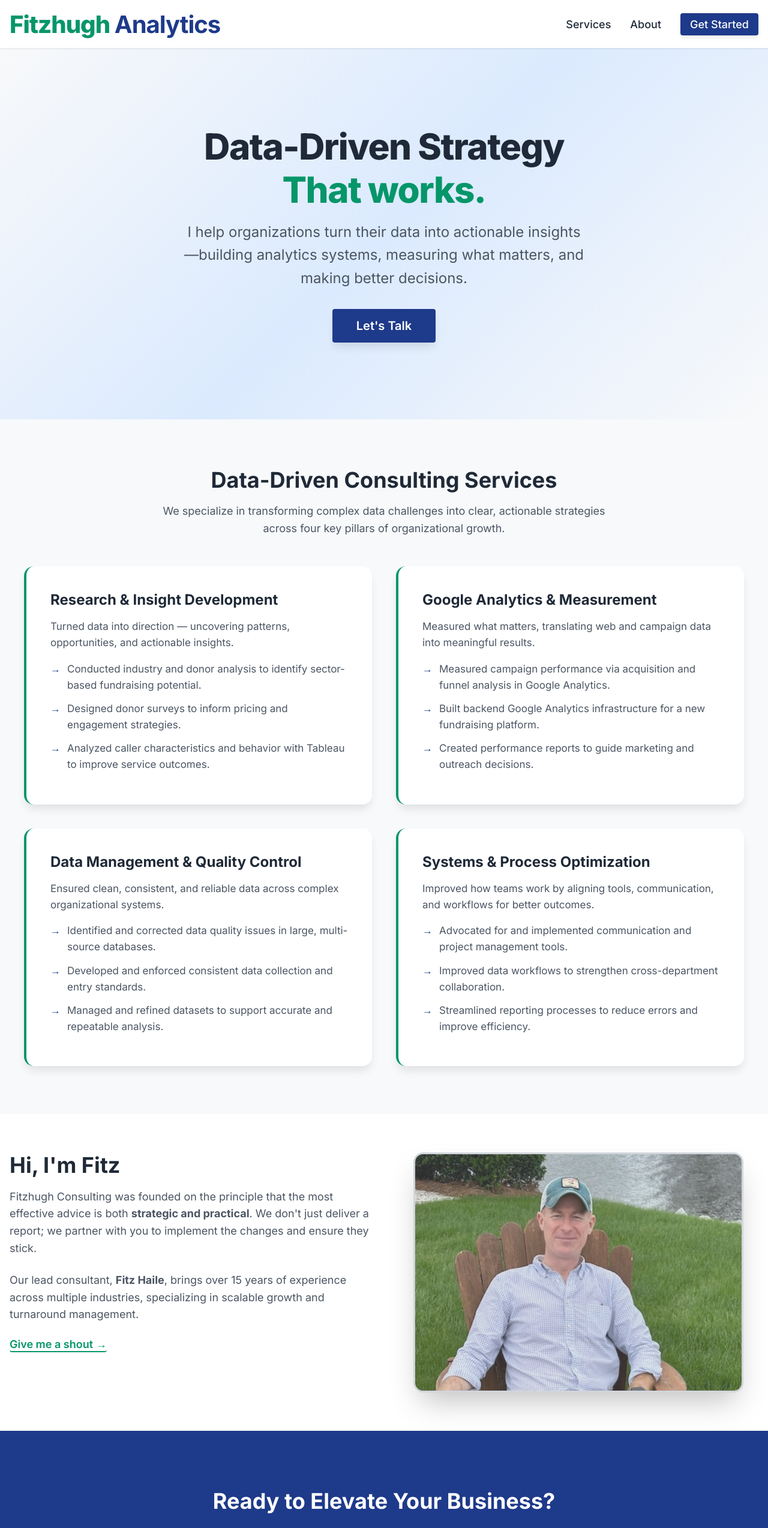
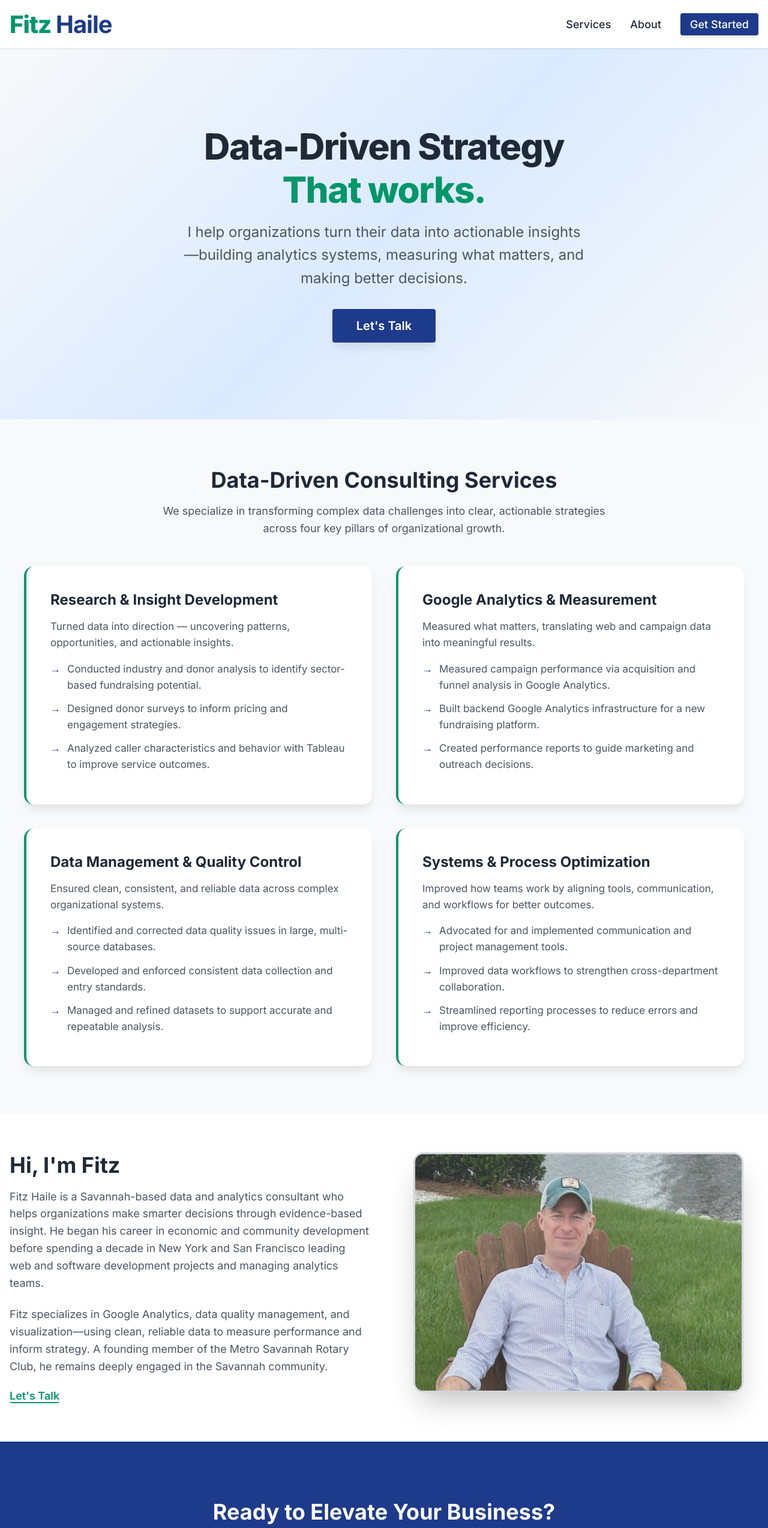
Before and after one commit to fitzhaile/personal-website-react, a Next.js app: page / in a window 1280 px wide. Shown: the top 2547 px of the page at 60% size. Built offline with nearby package versions, Linux system fonts and the light colour scheme.

Commit message:
Updating footer and about section.

```diff
--- a/app/[[...section]]/HomePageClient.js
+++ b/app/[[...section]]/HomePageClient.js
@@ -64,8 +64,8 @@ export default function HomePageClient({ section }) {
             onClick={(e) => handleNavClick(e, 'hero', '/')}
             className="header__logo"
           >
-            <span className="header__logo-green">Fitzhugh</span>{' '}
-            <span className="header__logo-navy">Analytics</span>
+            <span className="header__logo-green">Fitz</span>{' '}
+            <span className="header__logo-navy">Haile</span>
           </a>
 
           <nav className="nav">
@@ -160,18 +160,18 @@ export default function HomePageClient({ section }) {
               <h2 className="about__title">Hi, I'm Fitz</h2>
 
               <p className="about__text">
-                Fitzhugh Consulting was founded on the principle that the most effective advice is both <strong>strategic and practical</strong>. We don't just deliver a report; we partner with you to implement the changes and ensure they stick.
+              Fitz Haile is a Savannah-based data and analytics consultant who helps organizations make smarter decisions through evidence-based insight. He began his career in economic and community development before spending a decade in New York and San Francisco leading web and software development projects and managing analytics teams.
               </p>
 
               <p className="about__text">
-                Our lead consultant, <strong>Fitz Haile</strong>, brings over 15 years of experience across multiple industries, specializing in scalable growth and turnaround management.
+                Fitz specializes in Google Analytics, data quality management, and visualization—using clean, reliable data to measure performance and inform strategy. A founding member of the Metro Savannah Rotary Club, he remains deeply engaged in the Savannah community.
               </p>
 
               <button
                 onClick={handleContactTrigger}
                 className="about__cta"
               >
-                Give me a shout &rarr;
+                Let's Talk
               </button>
             </div>
 
@@ -211,15 +211,6 @@ export default function HomePageClient({ section }) {
         <div className="footer__container">
           <div className="footer__content">
             <div className="footer__contact">
-              <a href="mailto:fitz@fitzhughanalytics.com" className="footer__link">
-                <svg className="footer__icon" fill="none" stroke="currentColor" viewBox="0 0 24 24" xmlns="http://www.w3.org/2000/svg">
-                  <path strokeLinecap="round" strokeLinejoin="round" strokeWidth="2" d="M3 8l7.89 5.26a2 2 0 002.22 0L21 8M5 19h14a2 2 0 002-2V7a2 2 0 00-2-2H5a2 2 0 00-2 2v10a2 2 0 002 2z"></path>
-                </svg>
-                <span>fitz@fitzhughanalytics.com</span>
-              </a>
-            </div>
-
-            <div className="footer__contact">
               <a href="https://www.linkedin.com/in/fitzhaile/" target="_blank" rel="noopener noreferrer" className="footer__link">
                 <svg className="footer__icon" fill="currentColor" viewBox="0 0 24 24" xmlns="http://www.w3.org/2000/svg">
                   <path d="M20.447 20.452h-3.554v-5.569c0-1.328-.027-3.037-1.852-3.037-1.853 0-2.136 1.445-2.136 2.939v5.667H9.351V9h3.414v1.561h.046c.477-.9 1.637-1.85 3.37-1.85 3.601 0 4.267 2.37 4.267 5.455v6.286zM5.337 7.433c-1.144 0-2.063-.926-2.063-2.065 0-1.138.92-2.063 2.063-2.063 1.14 0 2.064.925 2.064 2.063 0 1.139-.925 2.065-2.064 2.065zm1.782 13.019H3.555V9h3.564v11.452zM22.225 0H1.771C.792 0 0 .774 0 1.729v20.542C0 23.227.792 24 1.771 24h20.451C23.2 24 24 23.227 24 22.271V1.729C24 .774 23.2 0 22.222 0h.003z"></path>
@@ -229,17 +220,17 @@ export default function HomePageClient({ section }) {
             </div>
 
             <div className="footer__contact">
-              <a href="tel:+15555551234" className="footer__link">
+              <a href="mailto:fitz@fitzhaile.com" className="footer__link">
                 <svg className="footer__icon" fill="none" stroke="currentColor" viewBox="0 0 24 24" xmlns="http://www.w3.org/2000/svg">
-                  <path strokeLinecap="round" strokeLinejoin="round" strokeWidth="2" d="M3 5a2 2 0 012-2h3.28a1 1 0 01.948.684l1.498 4.493a1 1 0 01-.502 1.21l-2.257 1.13a11.042 11.042 0 005.516 5.516l1.13-2.257a1 1 0 011.21-.502l4.493 1.498a1 1 0 01.684.949V19a2 2 0 01-2 2h-1C9.716 21 3 14.284 3 6V5z"></path>
+                  <path strokeLinecap="round" strokeLinejoin="round" strokeWidth="2" d="M3 8l7.89 5.26a2 2 0 002.22 0L21 8M5 19h14a2 2 0 002-2V7a2 2 0 00-2-2H5a2 2 0 00-2 2v10a2 2 0 002 2z"></path>
                 </svg>
-                <span>(555) 555-1234</span>
+                <span>fitz@fitzhaile.com</span>
               </a>
             </div>
           </div>
 
           <div className="footer__bottom">
-            <p className="footer__copyright">&copy; 2025 Fitzhugh Consulting. All rights reserved.</p>
+            <p className="footer__copyright">&copy; 2025 Fitz Haile. All rights reserved.</p>
           </div>
         </div>
       </footer>
--- a/app/layout.js
+++ b/app/layout.js
@@ -5,6 +5,9 @@ export const metadata = {
   description: 'Expert strategic guidance to transform challenges into measurable growth and sustainable success.',
   keywords: ['analytics', 'consulting', 'data strategy', 'business intelligence'],
   authors: [{ name: 'Fitz Haile' }],
+  icons: {
+    icon: '/favicon.svg',
+  },
   openGraph: {
     title: 'Fitzhugh Analytics',
     description: 'Expert strategic guidance to transform challenges into measurable growth and sustainable success.',
--- a/src/styles/components/footer.css
+++ b/src/styles/components/footer.css
@@ -63,14 +63,8 @@
   margin: 0;
 }
 
-/* Tablet and up: Horizontal layout */
+/* Tablet and up: Keep vertical layout */
 @media (min-width: 768px) {
-  .footer__content {
-    flex-direction: row;
-    justify-content: center;
-    gap: 3rem;
-  }
-
   .footer__link {
     font-size: 1.0625rem;
   }
@@ -81,8 +75,4 @@
   .footer {
     padding: 4rem 0 2rem;
   }
-
-  .footer__content {
-    gap: 4rem;
-  }
 }
```
Also changed, not shown: public/favicon.svg (added).
